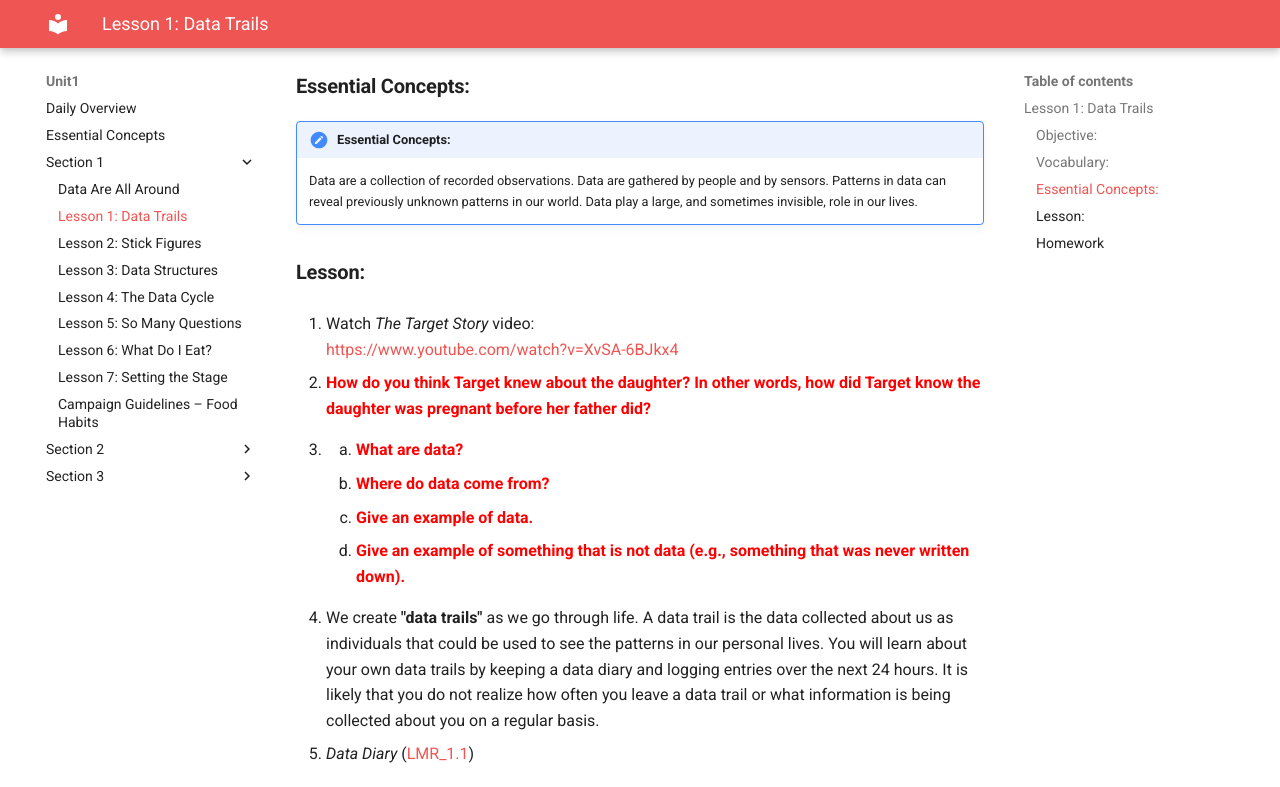
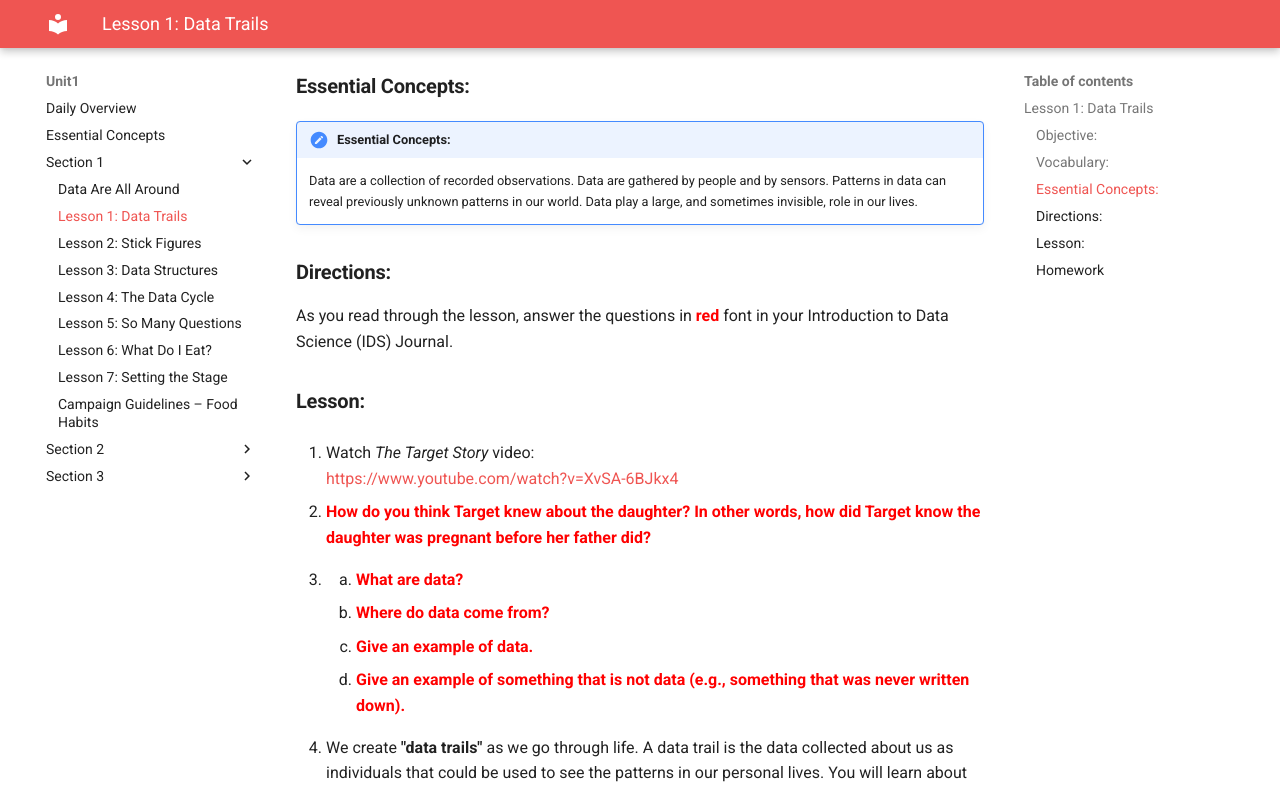
Before and after one commit to ThinkDataEd/student, an MkDocs documentation site: the page built from docs/unit1/lesson1.md, in a window 1280 px wide and 900 px high, scrolled down 415 px, cut to the strip 0-787 px from the top of the window. Built offline with MkDocs 1.6.1 and Material for MkDocs 9.7.7, drawn with Linux system fonts in a browser that asks for light colours.

Commit message:
Added Directions
Will probably clear them.

```diff
--- a/docs/unit1/lesson1.md
+++ b/docs/unit1/lesson1.md
@@ -12,6 +12,10 @@ data, observations, data trails, privacy
     Data are a collection of recorded observations. Data are gathered by people and
     by sensors. Patterns in data can reveal previously unknown patterns in our world. Data play a large, and
     sometimes invisible, role in our lives.
+
+###**Directions:**
+
+As you read through the lesson, answer the questions in <strong style="color: red;">red</strong> font in your Introduction to Data Science (IDS) Journal.
 
 ###**Lesson:**
 
```
Also changed, not shown: docs/unit1/lesson2.md (+3 -0 lines), docs/unit1/lesson3.md (+4 -0 lines), docs/unit1/lesson4.md (+4 -0 lines), docs/unit1/lesson5.md (+6 -2 lines).
